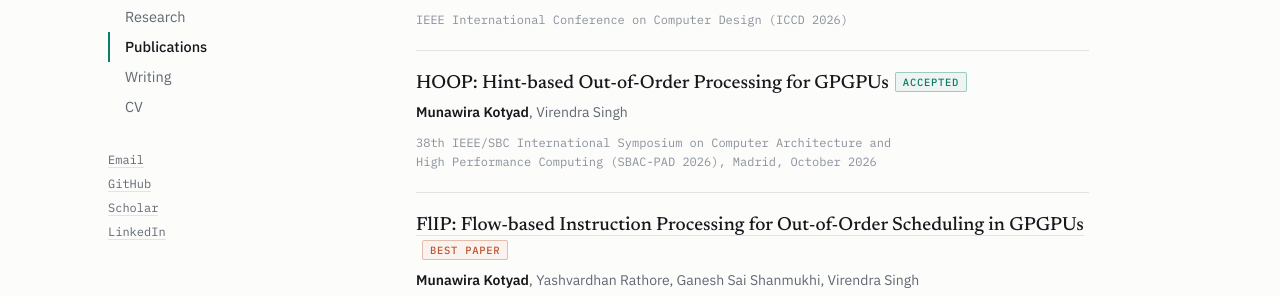
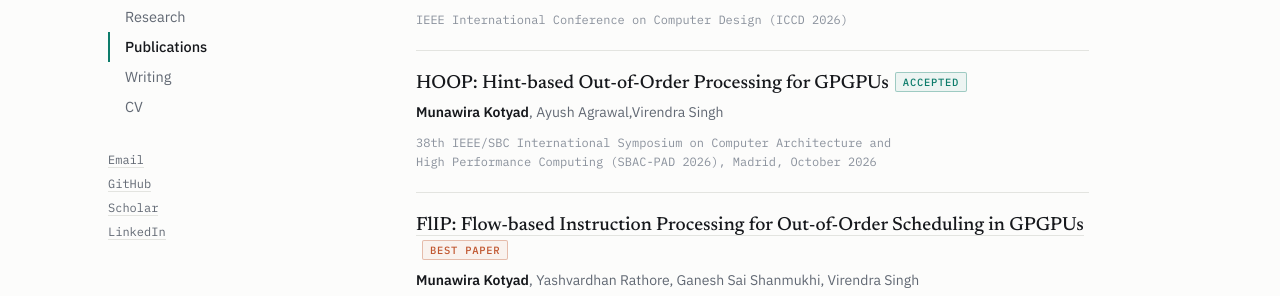
Before and after one commit to munawira/munawira.github.io, a Jekyll site: the page built from publications.md, in a window 1280 px wide and 1210 px high. Shown: the part 358-654 px from the top of the window. Built offline with Jekyll 4.4.1, drawn with Linux system fonts in a browser that asks for light colours.

Commit message:
Update publications.md

```diff
--- a/publications.md
+++ b/publications.md
@@ -20,7 +20,7 @@ out-of-order execution. Preprints available on request.</p>
 
 <div class="pub">
   <p class="pub-title">HOOP: Hint-based Out-of-Order Processing for GPGPUs<span class="tag accepted">Accepted</span></p>
-  <p class="pub-authors"><span class="me">Munawira Kotyad</span>, Virendra Singh</p>
+  <p class="pub-authors"><span class="me">Munawira Kotyad</span>, Ayush Agrawal,Virendra Singh</p>
   <p class="pub-meta">38th IEEE/SBC International Symposium on Computer Architecture and High Performance Computing (SBAC-PAD 2026), Madrid, October 2026</p>
 </div>
 
```
